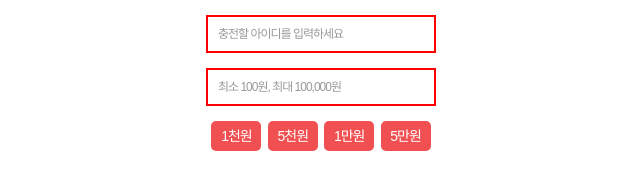
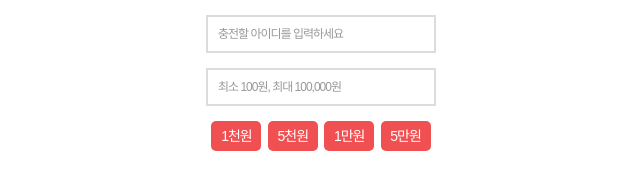
Before and after one commit to webdi21/commaconvert, a plain HTML site: page commaconvert.html in a window 1280 px wide. Shown: the whole page, without its empty margins (319-959 px from the left). Drawn offline with Linux system fonts and the light colour scheme.

Commit message:
CSS 수정

```diff
--- a/css/commaconvert.css
+++ b/css/commaconvert.css
@@ -10,7 +10,7 @@ html, body { margin:0; padding:0; font-family:'HelveticaNeue-Light','AppleSDGoth
 
 body { padding:15px; }
 
-.fbox { position:relative; margin:0 auto 15px auto; padding:0 10px; width:206px; height:34px;  border:2px solid #ff0000; display:block; }
+.fbox { position:relative; margin:0 auto 15px auto; padding:0 10px; width:206px; height:34px;  border:2px solid #dcdcde; display:block; }
 .fbox input.fbox-input {
 	position:relative; padding:0; width:100%; font-size:14px; color:#000000; font-weight:bold; line-height:34px; border-width:0; outline:none !important; -webkit-appearance:none; background-color:transparent; z-index:1;
 	-webkit-tap-highlight-color: rgba(255, 255, 255, 0); -webkit-user-modify: read-write-plaintext-only;
```
